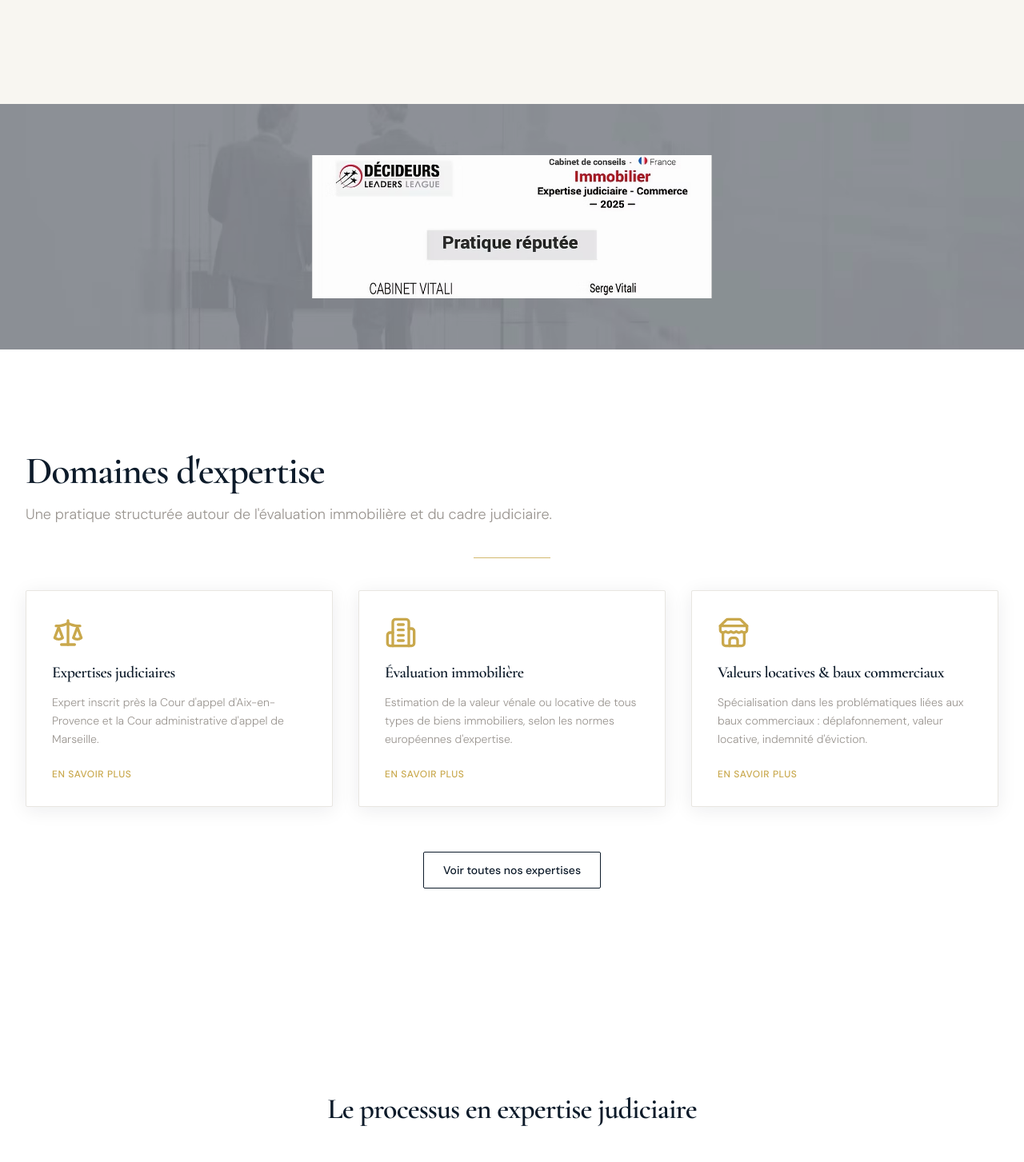
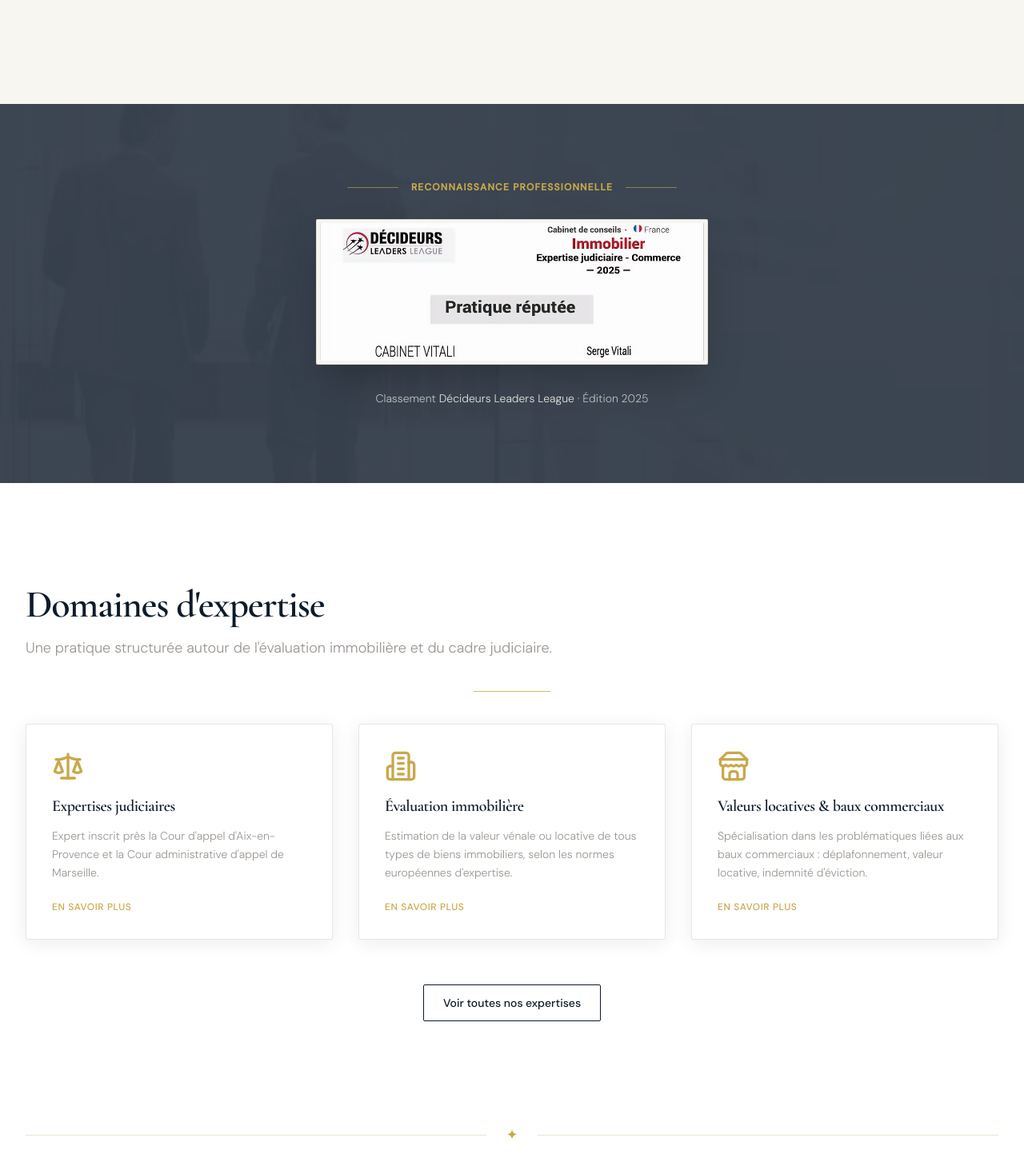
Before and after one commit to matvit-jpg/cabinet-vitali, a Next.js app: page / in a window 1280 px wide. Shown: the part 1163-2616 px from the top of the page at 80% size. Built offline with nearby package versions, Linux system fonts and the light colour scheme; no server answers.

Commit message:
mise a jour site vitali

```diff
--- a/app/page.tsx
+++ b/app/page.tsx
@@ -21,6 +21,13 @@ export default function HomePage() {
       <HomeIntro />
       <DecideursLogo />
       <ExpertiseGrid />
+      <div className="bg-white">
+        <div className="mx-auto flex max-w-7xl items-center gap-6 px-4 lg:px-8">
+          <div className="h-px flex-1 bg-gold/30" />
+          <span className="text-gold text-lg" aria-hidden>✦</span>
+          <div className="h-px flex-1 bg-gold/30" />
+        </div>
+      </div>
       <HomeProcess />
       <Testimonials />
       <FinalCta />
--- a/components/layout/Header.tsx
+++ b/components/layout/Header.tsx
@@ -11,7 +11,7 @@ import { MobileMenu } from "./MobileMenu";
 const links = [
   { href: "/", label: "Accueil" },
   { href: "/cabinet", label: "Le Cabinet" },
-  { href: "/expertises", label: "Expertises" },
+  { href: "/expertises", label: "Domaines d'intervention" },
   { href: "/expertise-judiciaire", label: "Expertise judiciaire" },
   { href: "/publications", label: "Publications" },
 ];
--- a/components/sections/DecideursLogo.tsx
+++ b/components/sections/DecideursLogo.tsx
@@ -2,19 +2,51 @@ import Image from "next/image";
 
 export function DecideursLogo() {
   return (
-    <div className="relative py-16">
+    <div className="relative overflow-hidden py-24">
+      {/* Photo de fond */}
       <Image
         src="/images/fond-decideurs.jpg"
         alt=""
         fill
         className="object-cover"
       />
-      <div className="absolute inset-0 bg-navy/20" />
-      <div className="relative z-10 flex items-center justify-center">
-        <a href="https://www.decideurs-magazine.com" target="_blank" rel="noopener noreferrer">
-          <Image src="/images/decideurs.jpg" alt="Décideurs Magazine 2025" width={500} height={250} className="object-contain" />
+      {/* Overlay sombre pour lisibilité */}
+      <div className="absolute inset-0 bg-navy/70" />
+
+      <div className="relative z-10 mx-auto flex max-w-7xl flex-col items-center px-4 lg:px-8">
+        {/* Ligne décorative dorée */}
+        <div className="flex items-center gap-4 mb-8">
+          <div className="h-px w-16 bg-gold/60" />
+          <span className="font-sans text-xs font-semibold uppercase tracking-widest text-gold">
+            Reconnaissance professionnelle
+          </span>
+          <div className="h-px w-16 bg-gold/60" />
+        </div>
+
+        {/* Badge Décideurs encadré */}
+        <a
+          href="https://www.decideurs-magazine.com"
+          target="_blank"
+          rel="noopener noreferrer"
+          className="group block"
+          aria-label="Classement Décideurs Magazine 2025"
+        >
+          <div className="rounded-sm border border-gold/30 bg-white/95 p-1 shadow-2xl transition-transform duration-300 group-hover:scale-[1.02]">
+            <Image
+              src="/images/decideurs.jpg"
+              alt="Décideurs Magazine — Pratique réputée 2025, Immobilier / Expertise judiciaire"
+              width={480}
+              height={240}
+              className="block object-contain"
+            />
+          </div>
         </a>
+
+        {/* Sous-titre */}
+        <p className="mt-8 font-sans text-sm font-light text-ivory/70">
+          Classement <span className="text-ivory/90">Décideurs Leaders League</span> · Édition 2025
+        </p>
       </div>
     </div>
-  )
+  );
 }
--- a/components/sections/ProcessSteps.tsx
+++ b/components/sections/ProcessSteps.tsx
@@ -51,6 +51,7 @@ export function ProcessSteps({
                   delay: rowIndex * 0.1,
                 }}
               />
+              {rowIndex === rows.length - 1 && (
                 <motion.svg
                   width="8"
                   height="12"
@@ -64,6 +65,7 @@ export function ProcessSteps({
                 >
                   <path d="M0 0 L8 6 L0 12 Z" fill="#0D1B2A" />
                 </motion.svg>
+              )}
             </div>
 
             <ol
--- a/components/sections/PublicationsGrid.tsx
+++ b/components/sections/PublicationsGrid.tsx
@@ -15,19 +15,7 @@ const itemVariant = {
   }),
 };
 
-function buildColumns(images: string[], count: number): string[][] {
-  const cols: string[][] = Array.from({ length: count }, () => []);
-  const evenTotal = Math.floor(images.length / count) * count;
-  images.forEach((src, i) => {
-    // Les images "en trop" vont dans la colonne du milieu (col 1)
-    cols[i >= evenTotal ? 1 : i % count].push(src);
-  });
-  return cols;
-}
-
 export function PublicationsGrid() {
-  const cols3 = buildColumns(galleryImages, 3);
-  const cols2 = buildColumns(galleryImages, 2);
 
   return (
     <>
@@ -73,67 +61,56 @@ export function PublicationsGrid() {
         </div>
       </SectionWrapper>
 
-      {/* Galerie masonry */}
-      <SectionWrapper className="bg-ivory">
+      {/* Revue de presse */}
+      <SectionWrapper className="bg-[#F2F0EB]">
         <div className="mx-auto max-w-7xl px-4 lg:px-8">
 
-          {/* Desktop : 3 colonnes */}
-          <div className="hidden gap-5 lg:flex lg:items-start">
-            {cols3.map((col, ci) => (
-              <div key={ci} className="flex flex-1 flex-col gap-5">
-                {col.map((src, ri) => {
-                  const delay = ci * 0.1 + ri * 0.15;
-                  return (
+          {/* Titre de section */}
+          <div className="mb-10 flex items-center gap-4">
+            <div className="h-px flex-1 bg-navy/15" />
+            <span className="font-sans text-xs font-semibold uppercase tracking-widest text-navy/50">
+              Revue de presse &amp; publications
+            </span>
+            <div className="h-px flex-1 bg-navy/15" />
+          </div>
+
+          <div className="grid grid-cols-2 gap-6 lg:grid-cols-5">
+            {galleryImages.map((src, i) => (
               <motion.div
-                      key={ri}
-                      custom={delay}
+                key={src}
+                custom={i * 0.07}
                 variants={itemVariant}
                 initial="hidden"
                 whileInView="show"
-                      viewport={{ once: true, margin: "-60px" }}
-                      className="group overflow-hidden rounded-sm bg-grey-light shadow-card"
+                viewport={{ once: true, margin: "-50px" }}
+                className="group relative bg-white shadow-[0_2px_12px_rgba(13,27,42,0.08)] transition-shadow duration-300 hover:shadow-[0_6px_24px_rgba(13,27,42,0.14)]"
               >
+                {/* Ruban doré en haut */}
+                <div className="h-1 w-full bg-gold/60" />
+
+                {/* Ornements d'angle */}
+                {/* Haut-gauche */}
+                <span className="pointer-events-none absolute left-2 top-3 h-4 w-4 border-l border-t border-gold/40" />
+                {/* Haut-droit */}
+                <span className="pointer-events-none absolute right-2 top-3 h-4 w-4 border-r border-t border-gold/40" />
+                {/* Bas-gauche */}
+                <span className="pointer-events-none absolute bottom-2 left-2 h-4 w-4 border-b border-l border-gold/40" />
+                {/* Bas-droit */}
+                <span className="pointer-events-none absolute bottom-2 right-2 h-4 w-4 border-b border-r border-gold/40" />
+
+                <div className="relative h-64 w-full overflow-hidden p-2">
                   <Image
                     src={src}
-                        alt={`Publication ${ci + ri * 3 + 1}`}
-                        width={600}
-                        height={800}
-                        className="w-full object-contain transition-transform duration-500 ease-out group-hover:scale-[1.02]"
+                    alt={`Publication ${i + 1}`}
+                    fill
+                    className="object-contain transition-transform duration-500 ease-out group-hover:scale-[1.015]"
                   />
+                </div>
+                {/* Numéro discret */}
+                <div className="absolute bottom-3 right-3 flex h-6 w-6 items-center justify-center rounded-full bg-navy/8 font-sans text-[10px] font-medium text-navy/40">
+                  {i + 1}
+                </div>
               </motion.div>
-                  );
-                })}
-              </div>
-            ))}
-          </div>
-
-          {/* Mobile / tablette : 2 colonnes */}
-          <div className="flex gap-4 lg:hidden">
-            {cols2.map((col, ci) => (
-              <div key={ci} className="flex flex-1 flex-col gap-4">
-                {col.map((src, ri) => {
-                  const delay = ci * 0.08 + ri * 0.12;
-                  return (
-                    <motion.div
-                      key={ri}
-                      custom={delay}
-                      variants={itemVariant}
-                      initial="hidden"
-                      whileInView="show"
-                      viewport={{ once: true, margin: "-40px" }}
-                      className="group overflow-hidden rounded-sm bg-grey-light shadow-card"
-                    >
-                      <Image
-                        src={src}
-                        alt={`Publication ${ci + ri * 2 + 1}`}
-                        width={400}
-                        height={600}
-                        className="w-full object-contain transition-transform duration-500 ease-out group-hover:scale-[1.02]"
-                      />
-                    </motion.div>
-                  );
-                })}
-              </div>
             ))}
           </div>
 
```
Also changed, not shown: public/robots.txt (added), 2 other files (tests, documents, lock files or other folders). Lines whose indentation alone changed are shown as unchanged.
